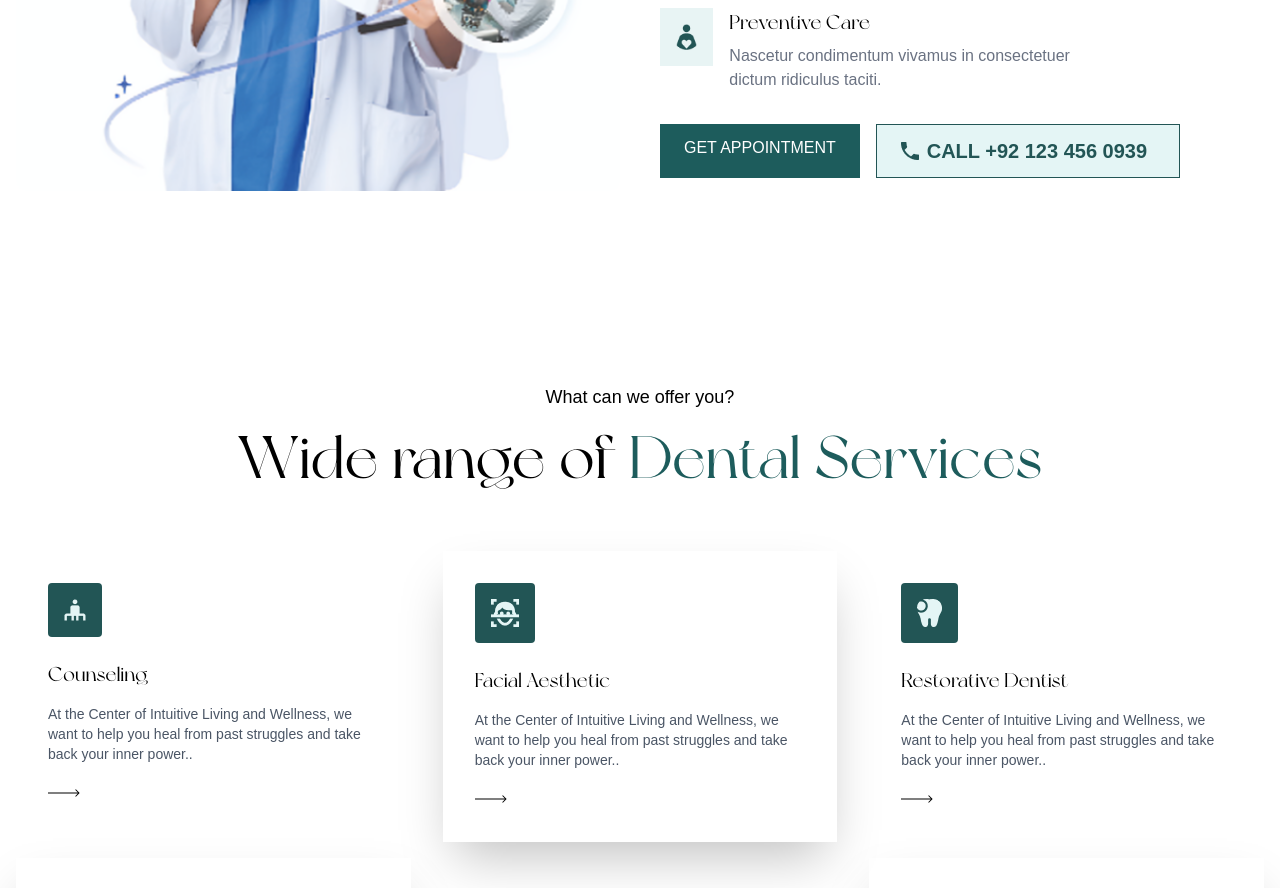
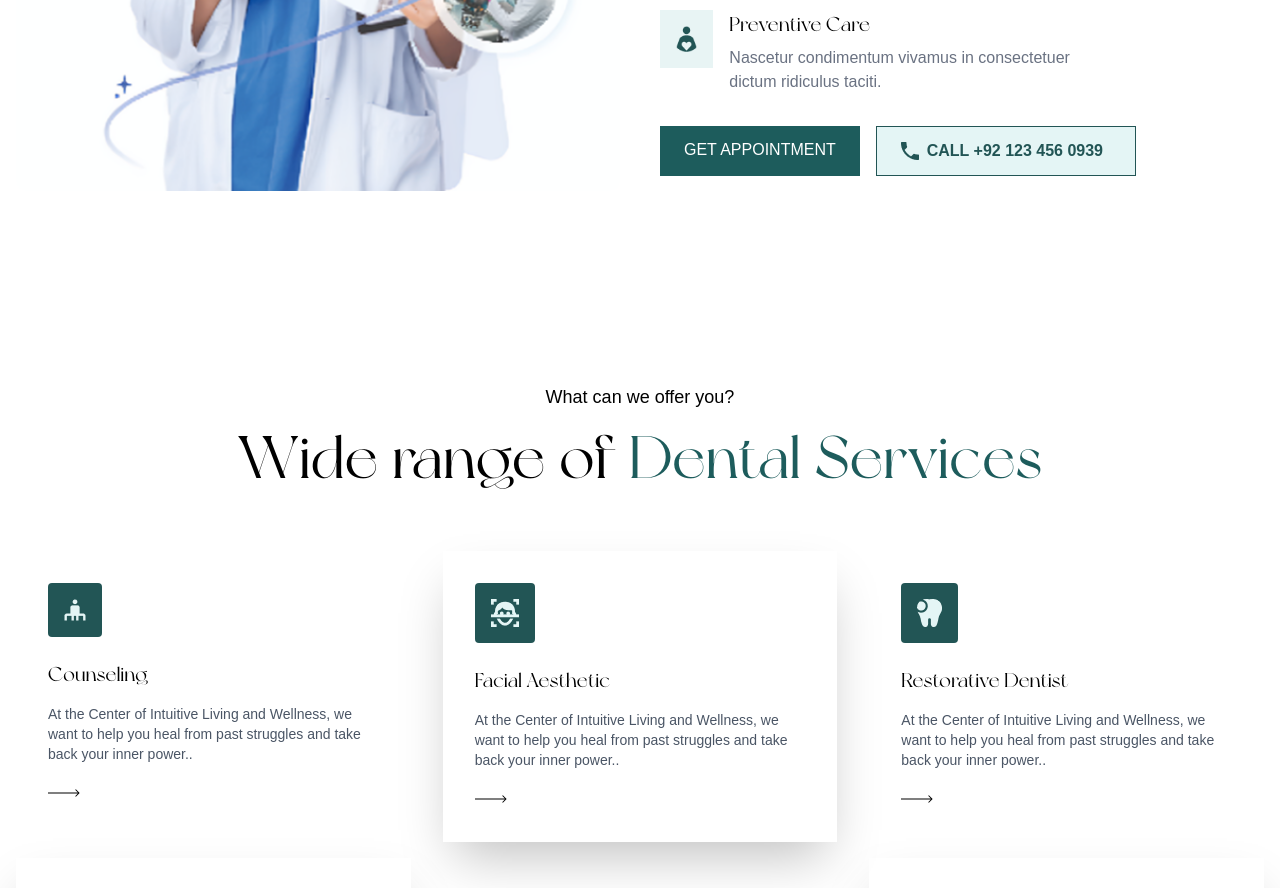
Before and after one commit to raoshahbazcoding/newdoc, a React (Vite) app: page / in a window 1280 px wide. Shown: the part 1620-2508 px from the top of the page. Built offline with nearby package versions, Linux system fonts and the light colour scheme; a web font is replaced by a local one.

Commit message:
About US

```diff
--- a/src/components/AboutUs.jsx
+++ b/src/components/AboutUs.jsx
@@ -63,17 +63,17 @@ export default function AboutUs() {
 
               <div className="flex gap-4 mt-8">
                 <a
-                  href="/appointment"
+                  href="#"
                   className="bg-[#1d5c5c] text-white px-6 py-3 uppercase"
                 >
                   GET APPOINTMENT
                 </a>
                 <a
-                  href="/contact"
+                  href="#"
                   className="border border-[#225555] text-[#225555]  bg-[#E4F5F5] px-6 py-3 uppercase flex items-center"
                 >
                   <img src={call} alt="call" />
-                  <span className="text-xl font-semibold px-2">
+                  <span className=" font-semibold px-2 tex-xl">
 
                     CALL +92 123 456 0939
                   </span>
@@ -139,7 +139,7 @@ export default function AboutUs() {
                   className="border  border-[#225555] text-[#225555]  bg-[#E4F5F5] px-4 py-3 uppercase flex items-center justify-center"
                 >
                   <img src={call} alt="call" />
-                  <span className="text-xl font-semibold px-2">
+                  <span className=" font-semibold px-2">
 
                     CALL +92 123 456 0939
                   </span>
```
